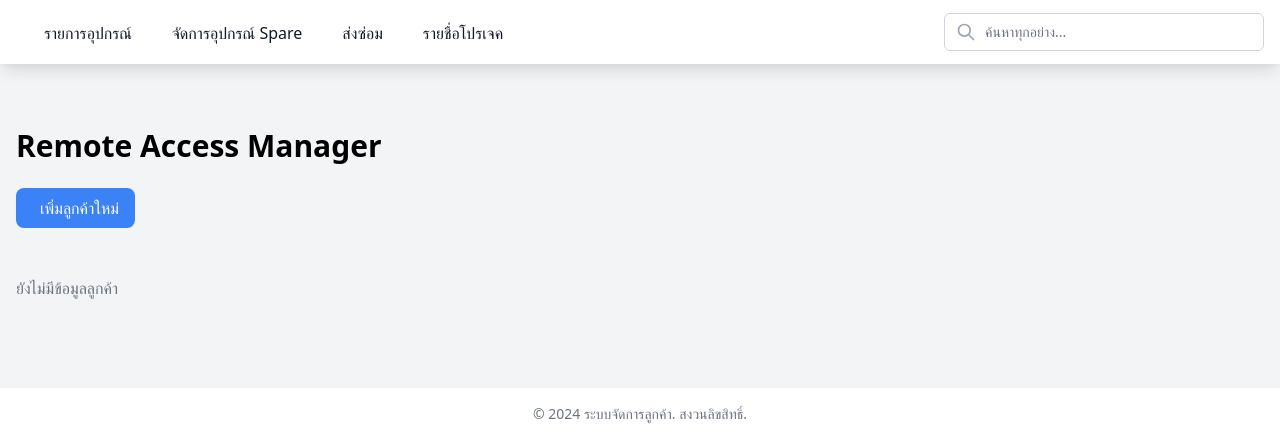
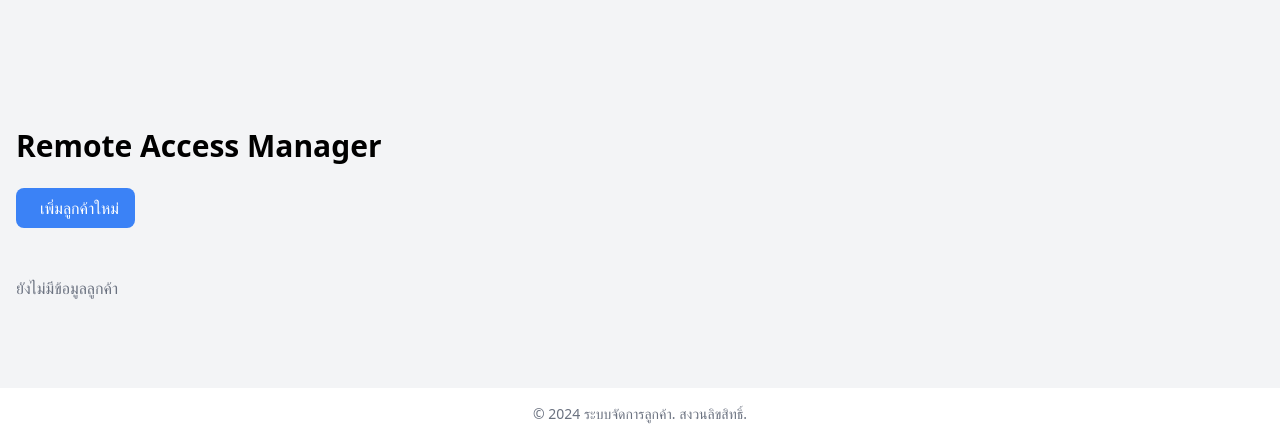
Before and after one commit to Weerawat-rgb/remote, a Flask app: page / in a window 1280 px wide. Shown: the top 439 px of the page. Run offline with Flask 3, Linux system fonts and the light colour scheme; some libraries are stand-ins or nearby versions.

Commit message:
่ease enter the commit message for your changes. Lines starting

```diff
--- a/templates/base.html
+++ b/templates/base.html
@@ -11,25 +11,23 @@
     </head>
     <body class="bg-gray-100">
         <!-- Fixed Navigation -->
-        <nav class="bg-white shadow-lg fixed top-0 left-0 right-0 z-50">
+        <!-- <nav class="bg-white shadow-lg fixed top-0 left-0 right-0 z-50">
             <div class="max-w-7xl mx-auto px-4">
                 <div class="flex justify-between h-16">
-                    <!-- Left side: Logo and Nav Links -->
                     <div class="flex flex-1">
-                        <!-- Logo
+                         Logo
                         <div class="flex-shrink-0 flex items-center">
                             <a href="{{ url_for('index') }}"
                                 class="text-xl font-bold text-indigo-600">
                                 ระบบจัดการลูกค้า
                             </a>
-                        </div> -->
-                        <!-- Navigation Links -->
+                        </div>
                         <div class="hidden md:ml-6 md:flex md:space-x-8">
-                            <a href="{{ url_for('devices_warranty') }}"
+                             <a href="{{ url_for('devices_warranty') }}"
                                 class="inline-flex items-center px-1 pt-1 text-gray-900 border-b-2 border-transparent hover:border-indigo-500">
                                 รายการอุปกรณ์
-                            </a>
-                            <a href="{{ url_for('manage_spare') }}"
+                            </a> -->
+                            <!-- <a href="{{ url_for('manage_spare') }}"
                                 class="inline-flex items-center px-1 pt-1 text-gray-900 border-b-2 border-transparent hover:border-indigo-500">
                                 จัดการอุปกรณ์ Spare
                             </a>
@@ -41,18 +39,17 @@
                                 class="inline-flex items-center px-1 pt-1 text-gray-900 border-b-2 border-transparent hover:border-indigo-500">
                                 รายชื่อโปรเจค
                             </a>
-                            <!-- <a href="{{ url_for('manage_repair') }}"
+                             <a href="{{ url_for('manage_repair') }}"
                                 class="inline-flex items-center px-1 pt-1 text-gray-900 border-b-2 border-transparent hover:border-indigo-500">
                                 รายการแจ้งซ่อม
                             </a> -->
                             <!-- <a href="{{ url_for('add_customer') }}"
                                 class="inline-flex items-center px-1 pt-1 text-gray-900 border-b-2 border-transparent hover:border-indigo-500">
                                 เพิ่มลูกค้า
-                            </a> -->
+                            </a>
                         </div>
                     </div>
 
-                    <!-- Right side: Search Bar -->
                     <div class="flex-1 flex items-center justify-end">
                         <div class="max-w-lg w-full lg:max-w-xs relative">
                             <div class="relative">
@@ -73,7 +70,6 @@
                                     placeholder="ค้นหาทุกอย่าง..."
                                     aria-label="ค้นหา">
                             </div>
-                            <!-- Search Results Dropdown -->
                             <div id="search-results"
                                 class="absolute w-full mt-1 bg-white shadow-lg rounded-md overflow-hidden hidden">
                             </div>
@@ -81,7 +77,7 @@
                     </div>
                 </div>
             </div>
-        </nav>
+        </nav> -->
         <!-- Main Content with top padding to prevent overlap -->
         <main class="pt-24 pb-6">
             {% with messages = get_flashed_messages(with_categories=true) %}
--- a/templates/index.html
+++ b/templates/index.html
@@ -75,15 +75,15 @@
                             </div>
                             <div class="grid grid-cols-1 gap-4">
                                 <div>
-                                    <p><strong>ผู้ติดต่อ:</strong> {{
+                                    <!-- <p><strong>ผู้ติดต่อ:</strong> {{
                                         customer.hq_contact_name }}</p>
                                     <p><strong>เบอร์โทร:</strong> {{
                                         customer.hq_contact_phone }}</p>
                                     <p><strong>อีเมล:</strong> {{
-                                        customer.hq_contact_email }}</p>
+                                        customer.hq_contact_email }}</p> -->
                                 </div>
                                 <div>
-                                    <p><strong>จำนวนสาขา:</strong> {{
+                                 <p><strong>จำนวนสาขา:</strong> {{
                                         customer.active_branches_count }}
                                         สาขา</p>
                                     <p>
```
